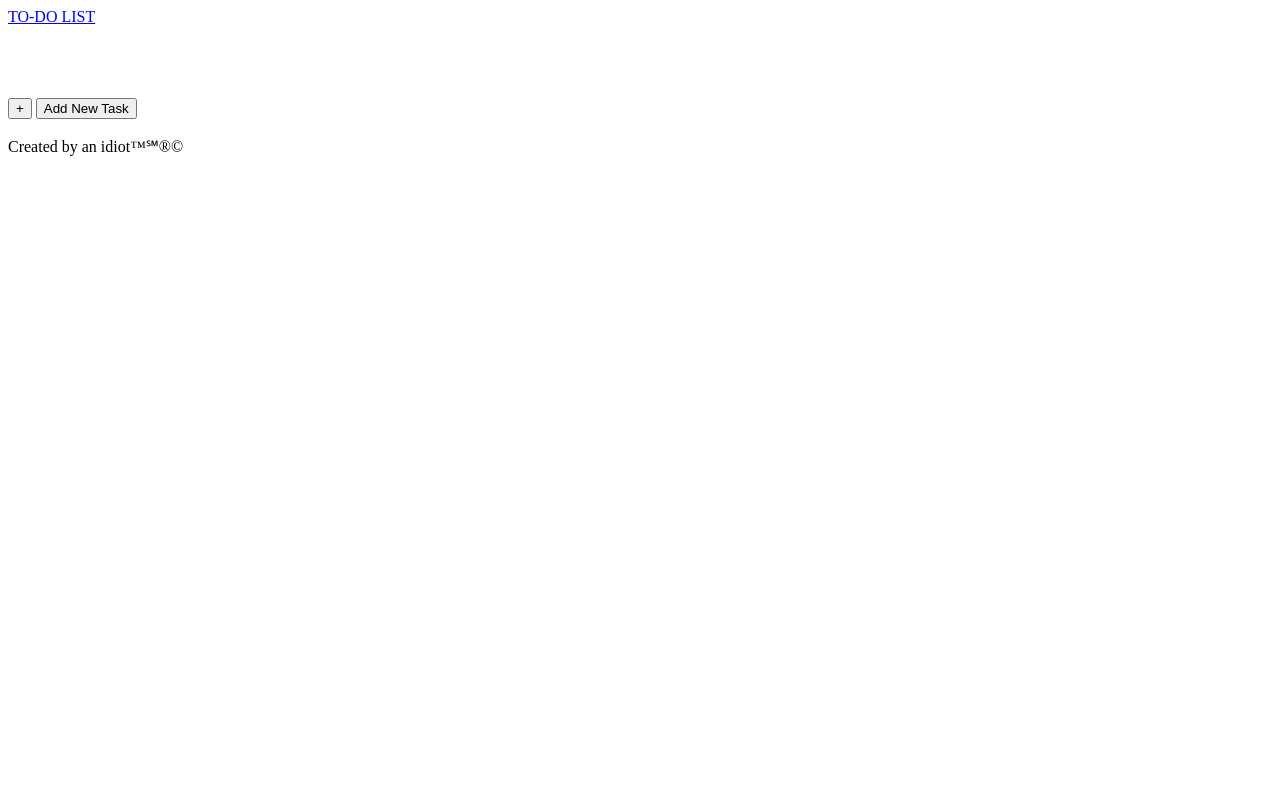
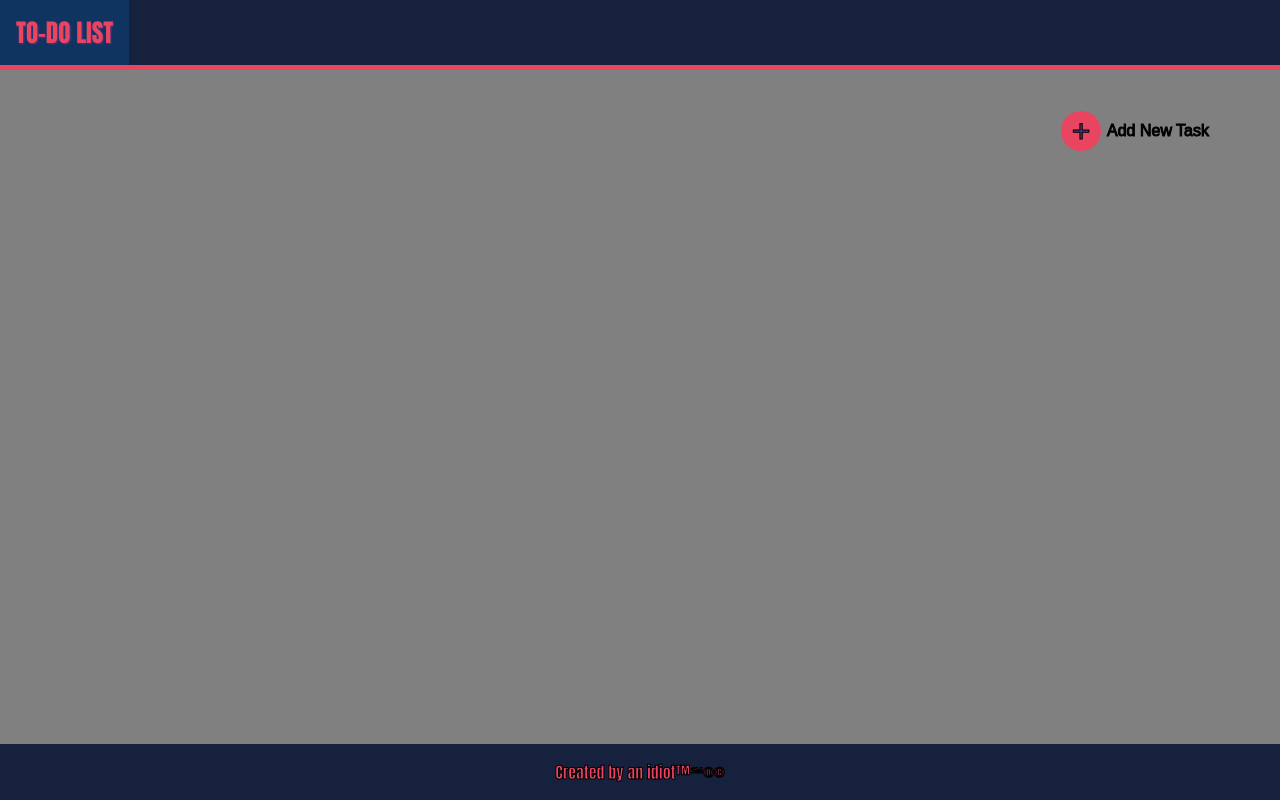
Before and after one commit to Gun777veer/ToDoList_JS, a plain HTML site: page index.html in a window 1280 px wide. Drawn offline with Linux system fonts and the light colour scheme; the site is published under a folder, as on GitHub Pages, so addresses that start at the root find nothing.

Commit message:
Update index.html

```diff
--- a/index.html
+++ b/index.html
@@ -6,7 +6,7 @@
     <meta http-equiv="X-UA-Compatible" content="IE=edge">
     <meta name="viewport" content="width=device-width, initial-scale=1.0">
     <title>Task To Do</title>
-    <link rel="stylesheet" href="/index.css">
+    <link rel="stylesheet" href="index.css">
 </head>
 
 <body>
@@ -33,7 +33,7 @@
         </div>
 
     </section>
-    <script type="text/javascript" src="/index.js" >
+    <script type="text/javascript" src="index.js" >
     </script>
             <div class="footer">
                 <p>Created by an idiot™℠®©</p>
```
